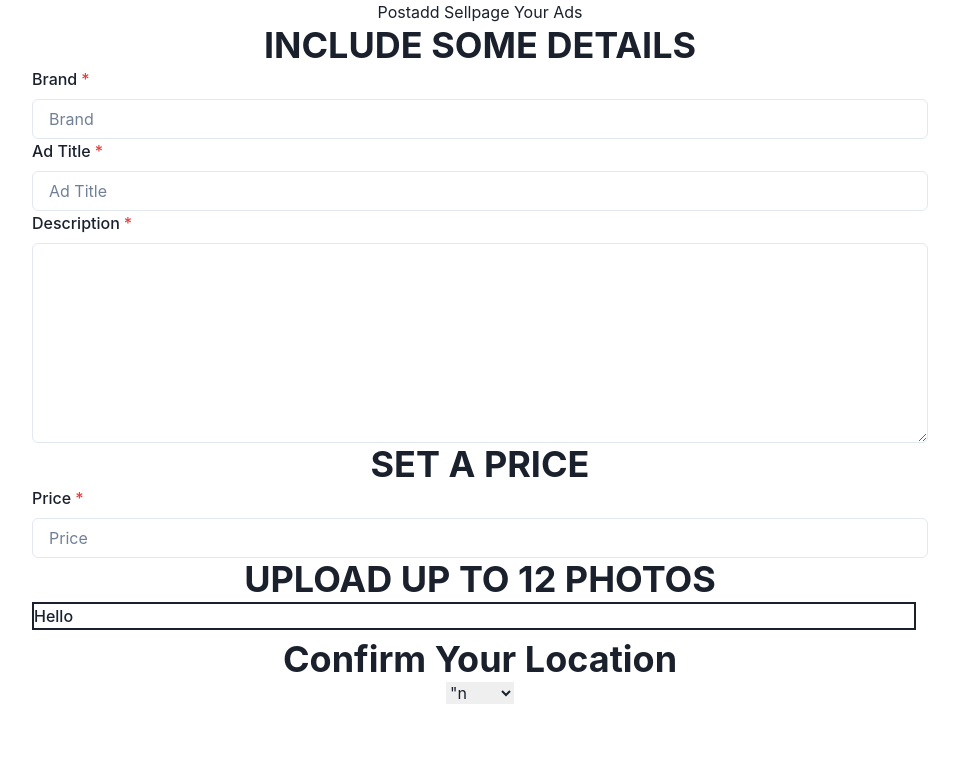
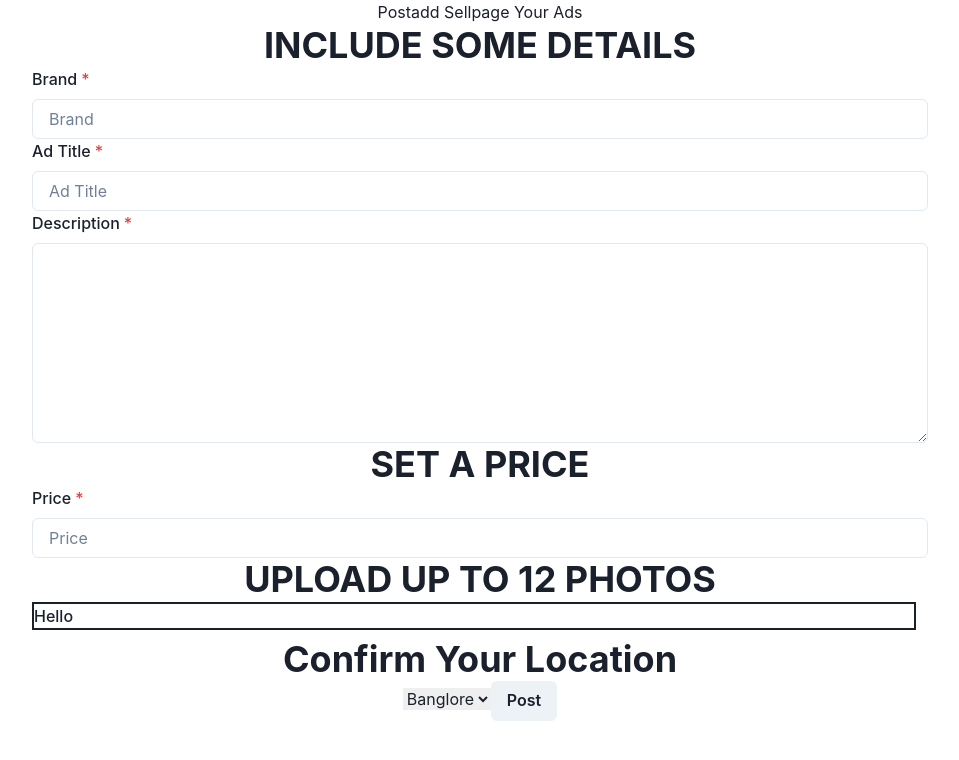
Before and after one commit to zuhedshaikh95/awesome-volleyball-5374, a React (Create React App) app in the folder client/: page /postadd in a window 1280 px wide. Shown: the top 760 px of the page, without its empty margins (160-1119 px from the left). Built offline with nearby package versions, Linux system fonts and the light colour scheme.

Commit message:
image uploaded

```diff
--- a/client/package.json
+++ b/client/package.json
@@ -13,6 +13,7 @@
     "framer-motion": "^7.6.5",
     "react": "^18.2.0",
     "react-dom": "^18.2.0",
+    "react-icons": "^4.6.0",
     "react-redux": "^8.0.5",
     "react-router-dom": "^6.4.3",
     "react-scripts": "5.0.1",
--- a/client/src/Page/PostAdd.jsx
+++ b/client/src/Page/PostAdd.jsx
@@ -8,30 +8,53 @@ import {
   Heading,
   Image,
   Input,
-  TagLabel,
   Textarea,
 } from "@chakra-ui/react";
+import axios from "axios";
 import React from "react";
 import { useState } from "react";
 
+let imgarray = []
 const PostAdd = () => {
   const [photo, setPhoto] = useState([]);
-  const [formData,setFormData] = useState({});
+  const [formData, setFormData] = useState({});
 
   const handlephoto = (e) => {
-    setPhoto([...photo, URL.createObjectURL(e.target.files[0])]);
-    setFormData({...formData,"photo":photo})
+    let image = e.target.files[0];
+    const data = new FormData();
+    data.append("file", image);
+    data.append("upload_preset", "olxuploadimg");
+    data.append("cloud_name", "dcmmvm9mf");
+
+    fetch("https://api.cloudinary.com/v1_1/dcmmvm9mf/image/upload", {
+      method: "POST",
+      body: data,
+    })
+      .then((res) => res.json())
+      .then((data) => {
+        let url = data.url
+        setPhoto([...photo,url]);
+        imgarray.push(url)
+      }).catch((err)=>{
+        console.log(err)
+      })
+    setFormData({ ...formData, image: imgarray });
   };
 
   const handleChange = (e) => {
     const { name, value } = e.target;
-    setFormData({...formData,[name]:value})
-}
-console.log(formData)
+    setFormData({ ...formData, [name]: value });
+  };
+
+  console.log(formData);
+  const handleSubmit = async () => {
+    let response = await axios.post("http://localhost:8080/bikes", formData);
+    console.log(response.data);
+  };
 
   return (
     <Box w={"70%"} m="auto">
-      <form action="">
+      <form onSubmit={handleSubmit}>
         <Heading>INCLUDE SOME DETAILS</Heading>
         <FormControl isRequired>
           <FormLabel>Brand</FormLabel>
@@ -39,7 +62,11 @@ console.log(formData)
         </FormControl>
         <FormControl isRequired>
           <FormLabel>Ad Title</FormLabel>
-          <Input placeholder="Ad Title" onChange={handleChange} name="adtitle" />
+          <Input
+            placeholder="Ad Title"
+            onChange={handleChange}
+            name="adtitle"
+          />
         </FormControl>
         <FormControl isRequired>
           <FormLabel>Description</FormLabel>
@@ -53,7 +80,12 @@ console.log(formData)
         <Heading>SET A PRICE</Heading>
         <FormControl isRequired>
           <FormLabel>Price</FormLabel>
-          <Input placeholder="Price" type="number" name="price" onChange={handleChange}/>
+          <Input
+            placeholder="Price"
+            type="number"
+            name="price"
+            onChange={handleChange}
+          />
         </FormControl>
         <Heading>UPLOAD UP TO 12 PHOTOS</Heading>
         <Input
@@ -75,7 +107,7 @@ console.log(formData)
         <Grid
           templateColumns={{
             sm: "repeat(2, 1fr)",
-            md: "repeat(4,1fr)",
+            md: "repeat(3,1fr)",
             lg: "repeat(4,1fr)",
           }}
           gap={6}
@@ -89,11 +121,12 @@ console.log(formData)
           })}
         </Grid>
         <Heading>Confirm Your Location</Heading>
-        <select name="location" onChange={handleChange} >
-            <option value="ghg">"n</option>
-            <option value="sdljsd">ljksdlk</option>
-            <option value="ljksl">ljksdlk</option>
+        <select name="location" onChange={handleChange}>
+          <option value="banglore">Banglore</option>
+          <option value="delhi">Delhi</option>
+          <option value="mumbai">Mumbai</option>
         </select>
+        <Button type="submit"> Post</Button>
       </form>
     </Box>
   );
--- a/client/src/Page/Sellpage.jsx
+++ b/client/src/Page/Sellpage.jsx
@@ -8,6 +8,7 @@ import {
   AccordionIcon,
 } from "@chakra-ui/react";
 import { Link } from "react-router-dom";
+import { AiFillMobile } from "react-icons/ai";
 
 const Sellpage = () => {
   return (
@@ -19,7 +20,7 @@ const Sellpage = () => {
             <h2>
               <AccordionButton>
                 <Box flex="1" textAlign="left">
-                  Mobiles
+                 <span><AiFillMobile/>Mobiles</span>
                 </Box>
                 <AccordionIcon />
               </AccordionButton>
```
Also changed, not shown: 1 other file (tests, documents, lock files or other folders).
